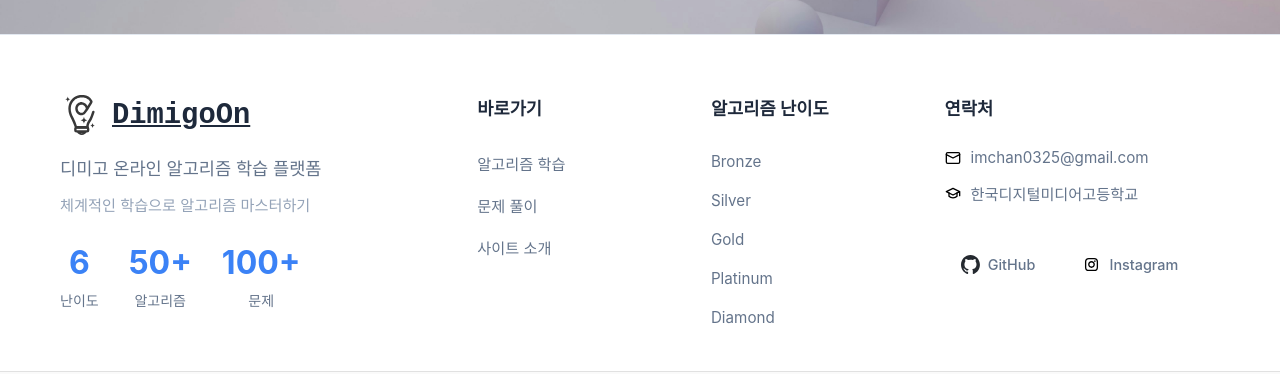
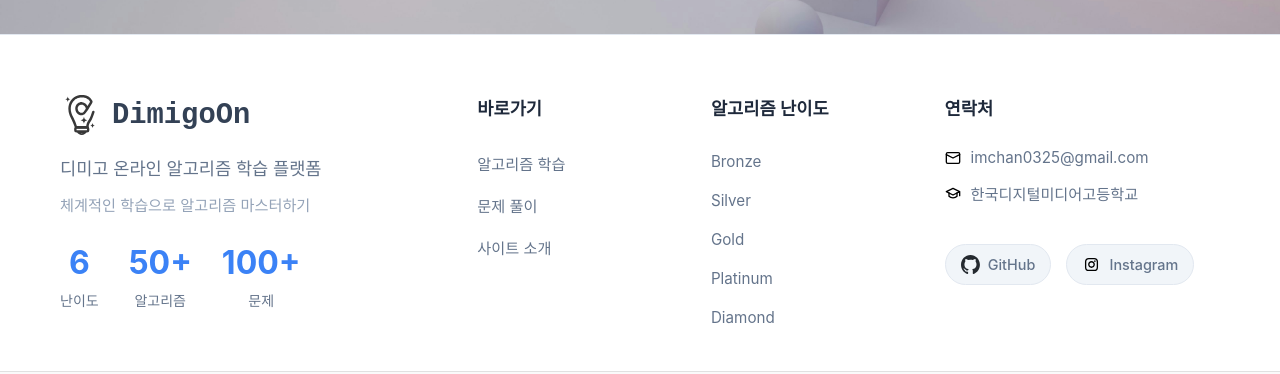
Before and after one commit to Seungchan0325/dimigoon, a Jekyll site: the page built from index.html, in a window 1280 px wide. Shown: the part 594-968 px from the top of the page. Built offline with Jekyll 4.4.1, drawn with Linux system fonts in a browser that asks for light colours; some web fonts are replaced.

Commit message:
feat: 개선된 소셜 링크 스타일 및 다크 모드 지원 추가

```diff
--- a/_sass/partials/_footer.scss
+++ b/_sass/partials/_footer.scss
@@ -31,11 +31,12 @@ body.dark-mode footer {
   display: flex;
   align-items: center;
   font-family: "Kode Mono", monospace;
+  font-weight: 700;
   font-size: 1.8rem;
-  font-weight: 700;
+  text-decoration: none;
+  color: inherit;
+  transition: opacity 0.3s ease, color 0.3s ease;
   margin-bottom: 20px;
-  color: var(--text-primary);
-  transition: color 0.3s ease;
 }
 
 .footer-logo-img {
@@ -226,29 +227,31 @@ body.dark-mode .contact-item a:hover {
   align-items: center;
   gap: 8px;
   padding: 10px 15px;
-  background: rgba(var(--primary-rgb), 0.1);
+  background: var(--bg-tertiary);
   border-radius: 25px;
   text-decoration: none;
   color: var(--text-secondary);
+  border: 1px solid var(--border-color);
   font-size: 0.9rem;
   font-weight: 500;
   transition: all 0.3s ease;
-  border: 1px solid transparent;
 }
 
 .social-link:hover {
-  background: var(--primary-color);
-  color: white;
+  background: var(--accent-primary);
+  color: var(--bg-secondary);
   transform: translateY(-2px);
   box-shadow: 0 4px 12px rgba(var(--primary-rgb), 0.3);
 }
 
 body.dark-mode .social-link {
-  background: rgba(var(--primary-light-rgb), 0.15);
+  background: var(--bg-secondary);
+  color: var(--text-primary);
+  border: 1px solid var(--border-color);
 }
 
 body.dark-mode .social-link:hover {
-  background: var(--primary-light);
+  background: var(--accent-primary);
   color: var(--bg-primary);
 }
 
@@ -257,10 +260,19 @@ body.dark-mode .social-link:hover {
   height: 1.2rem;
   object-fit: contain;
   transition: filter 0.3s ease;
+  filter: none;
 }
 
 .social-link:hover .social-link-img {
   filter: brightness(0) invert(1);
+}
+
+body.dark-mode .social-link-img {
+  filter: brightness(0) invert(1);
+}
+
+body.dark-mode .social-link:hover .social-link-img {
+  filter: none;
 }
 
 /* Footer Bottom */
```
